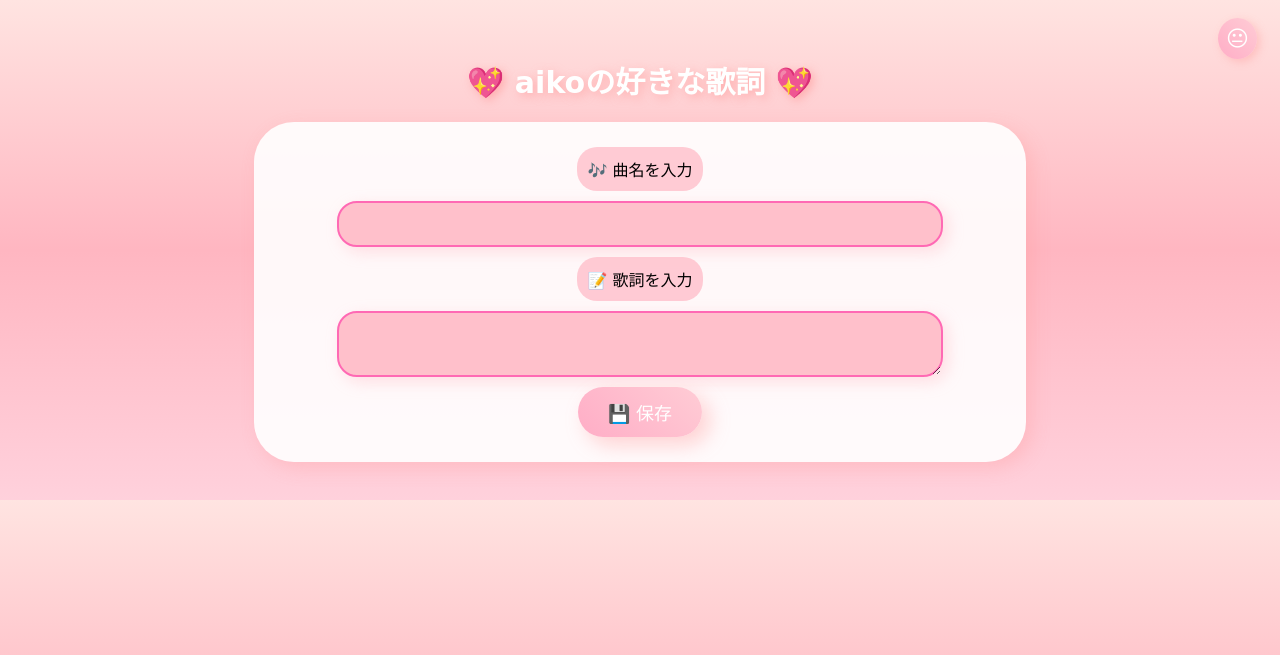
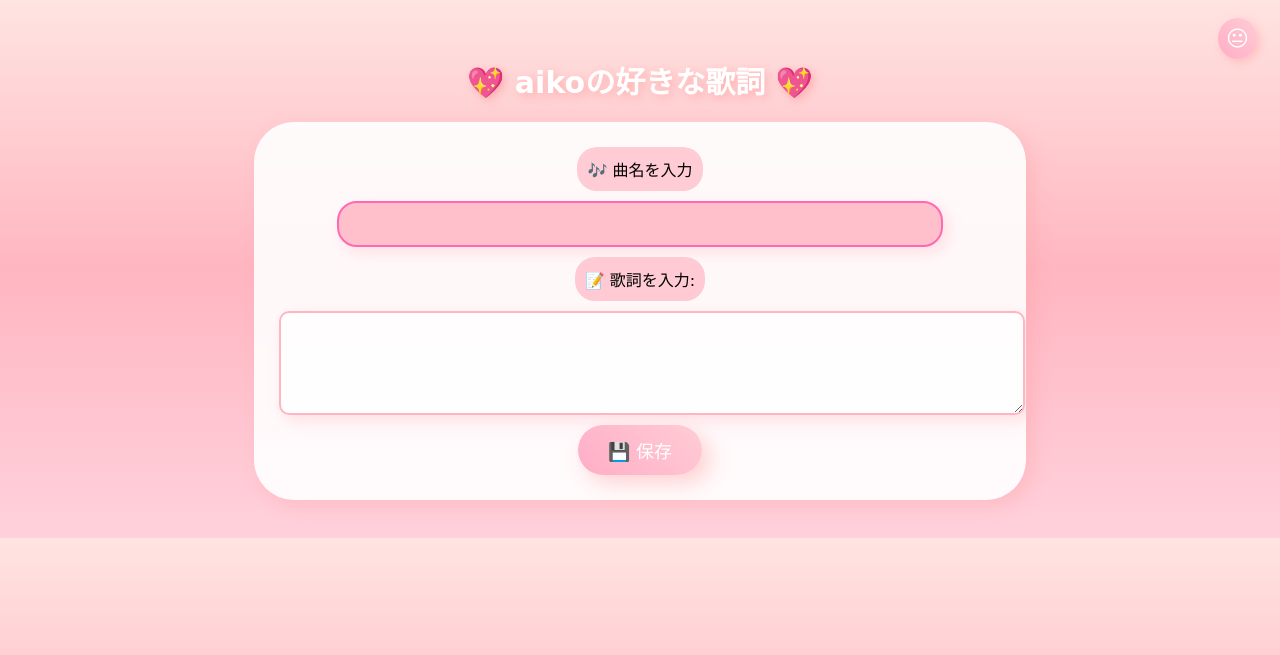
Before and after one commit to yakisobapan-obasan/yakisoba, a Flask app: page / in a window 1280 px wide. Shown: the top 655 px of the page. Run offline with Flask 3, Linux system fonts and the light colour scheme; data that the repository does not hold is empty.

Commit message:
Add files via upload

```diff
--- a/static/style.css
+++ b/static/style.css
@@ -162,3 +162,11 @@ label {
 .edit-button:hover, .delete-button:hover {
     transform: scale(1.2); /* ⬆️ ホバーで少し拡大 */
 }
+.lyric-input {
+    width: 100%; /* ⬆️ 入力欄を最大化 */
+    font-size: 14px; /* ⬅️ フォントサイズは変更しない！ */
+    padding: 10px;
+    border-radius: 10px;
+    border: 2px solid #ffb6c1;
+    background: rgba(255, 255, 255, 0.8);
+}
--- a/templates/index.html
+++ b/templates/index.html
@@ -24,8 +24,9 @@
         <form method="POST">
             <label>🎶 曲名を入力</label>
             <input type="text" name="song" required>
-            <label>📝 歌詞を入力</label>
-            <textarea name="lyric" required></textarea>
+            <label>📝 歌詞を入力:</label>
+            <textarea name="lyric" rows="5" class="lyric-input" required></textarea>
+
             <button type="submit">💾 保存</button>
         </form>
     </div>
--- a/templates/lyrics.html
+++ b/templates/lyrics.html
@@ -27,7 +27,7 @@
     </div>
 </div>
 
-            {% endfor %}
+{% endfor %}
         </div>
     </div>
 
```
